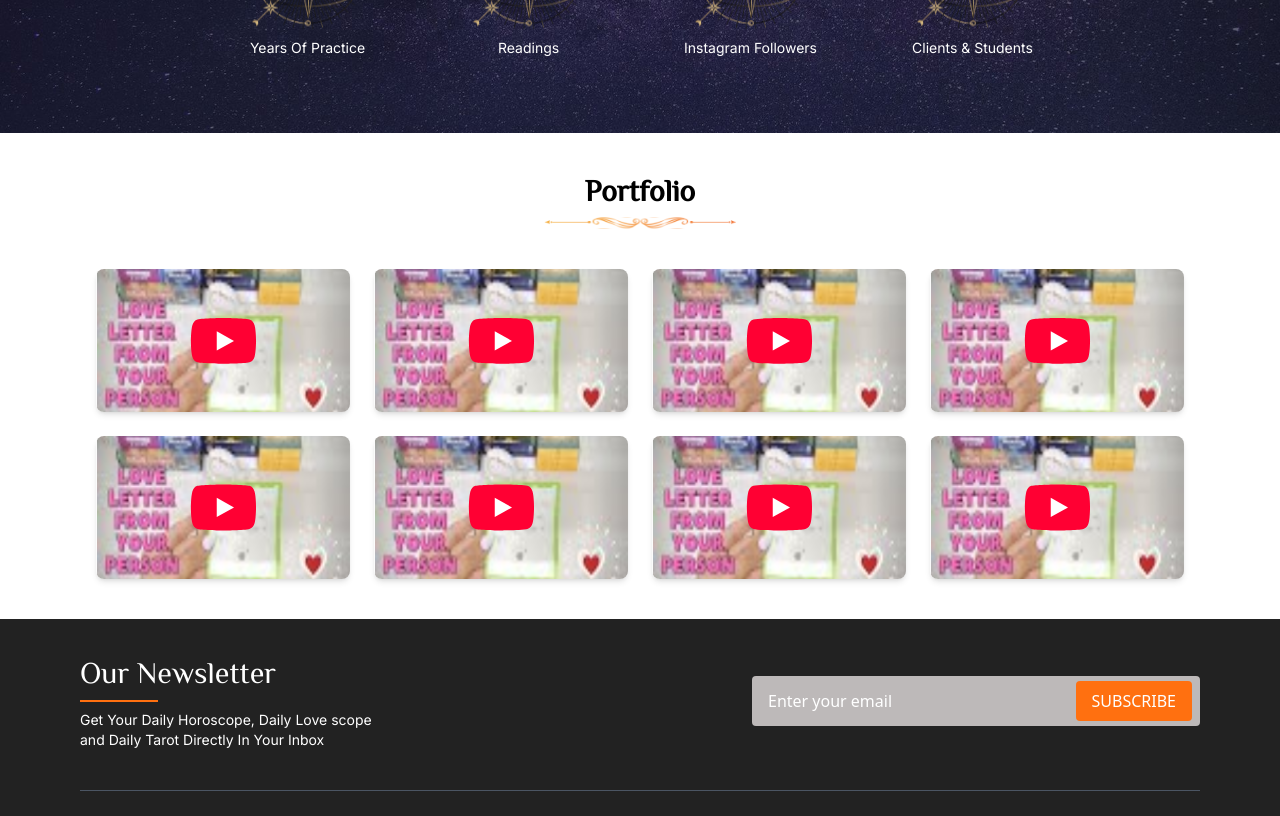
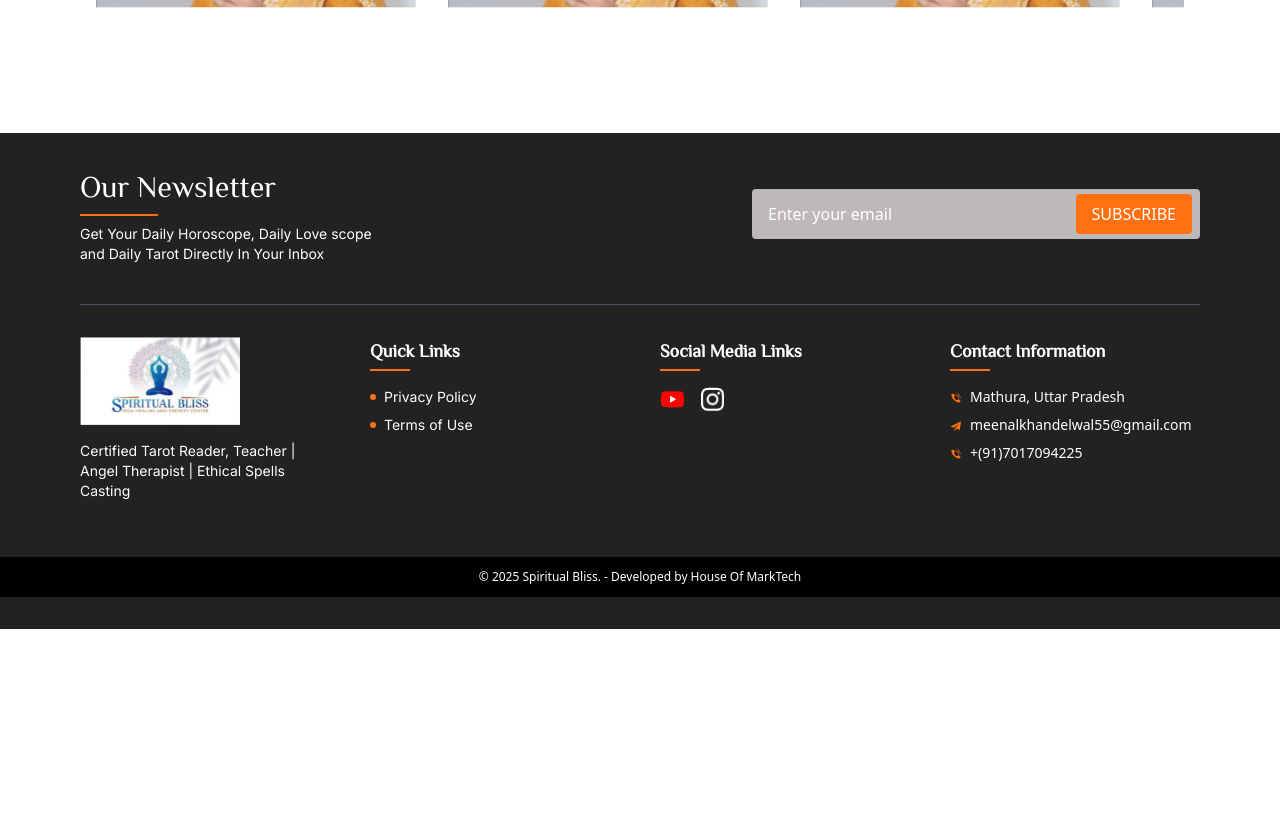
Before and after one commit to abheeksehgal25/Spiritual_Healingg, a React (Vite) app: page / in a window 1280 px wide. Shown: the part 5580-6396 px from the top of the page. After the commit the page ends 6209 px from the top, so only its background shows below. Built offline with nearby package versions, Linux system fonts and the light colour scheme.

Commit message:
first commit

```diff
--- a/src/App.jsx
+++ b/src/App.jsx
@@ -22,9 +22,9 @@
       <ServicesSection />
       <ClientsLoveSection />
       <InstagramSection />
+      <Achievements />
       <Events />
-      <Achievements />
-      <Portfolio />
+      {/* <Portfolio /> */}
       <Footer />
       {/* Remove or comment out placeholder sections below if not needed */}
       {/* <section id="contact" className="h-screen flex items-center justify-center bg-gray-100">
```
